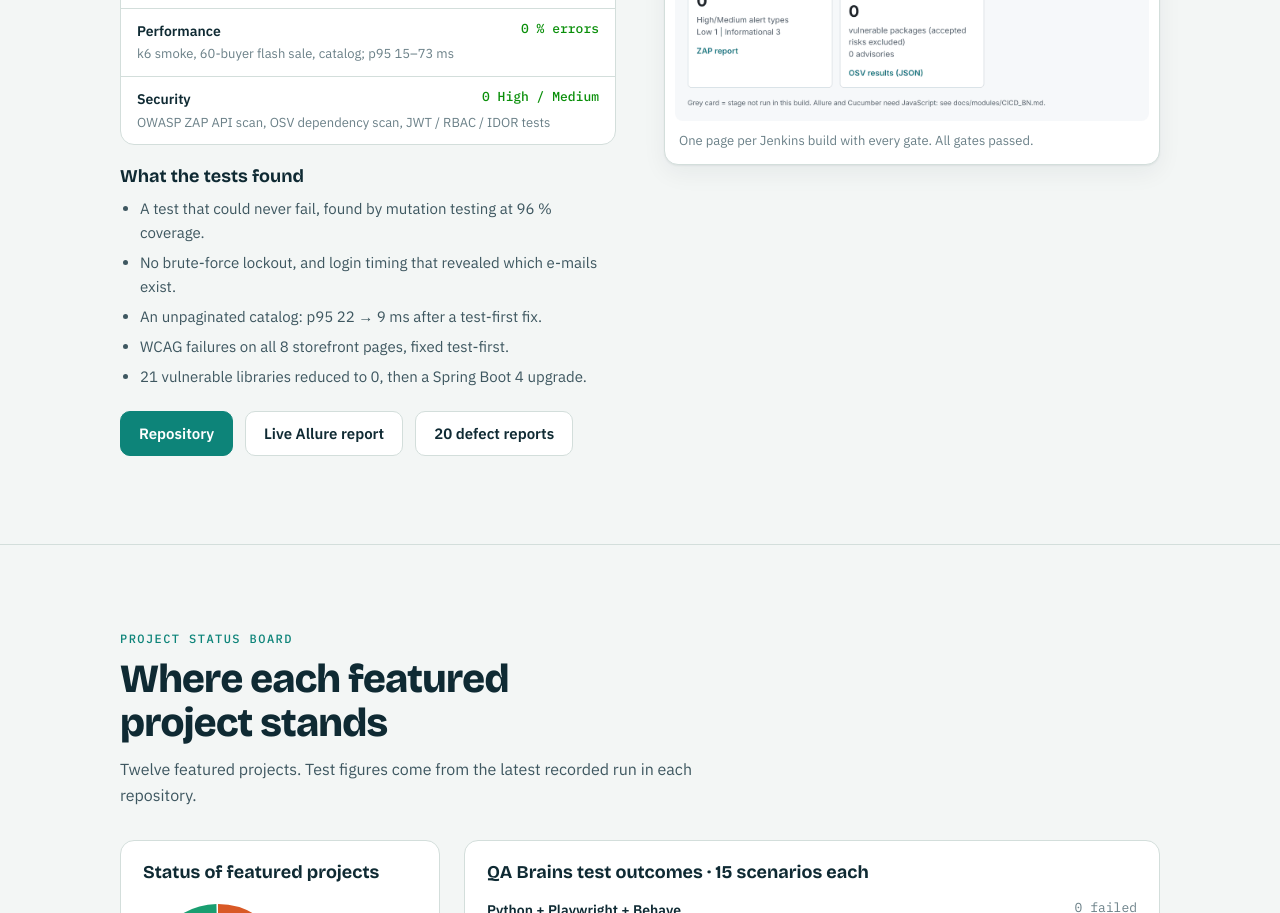
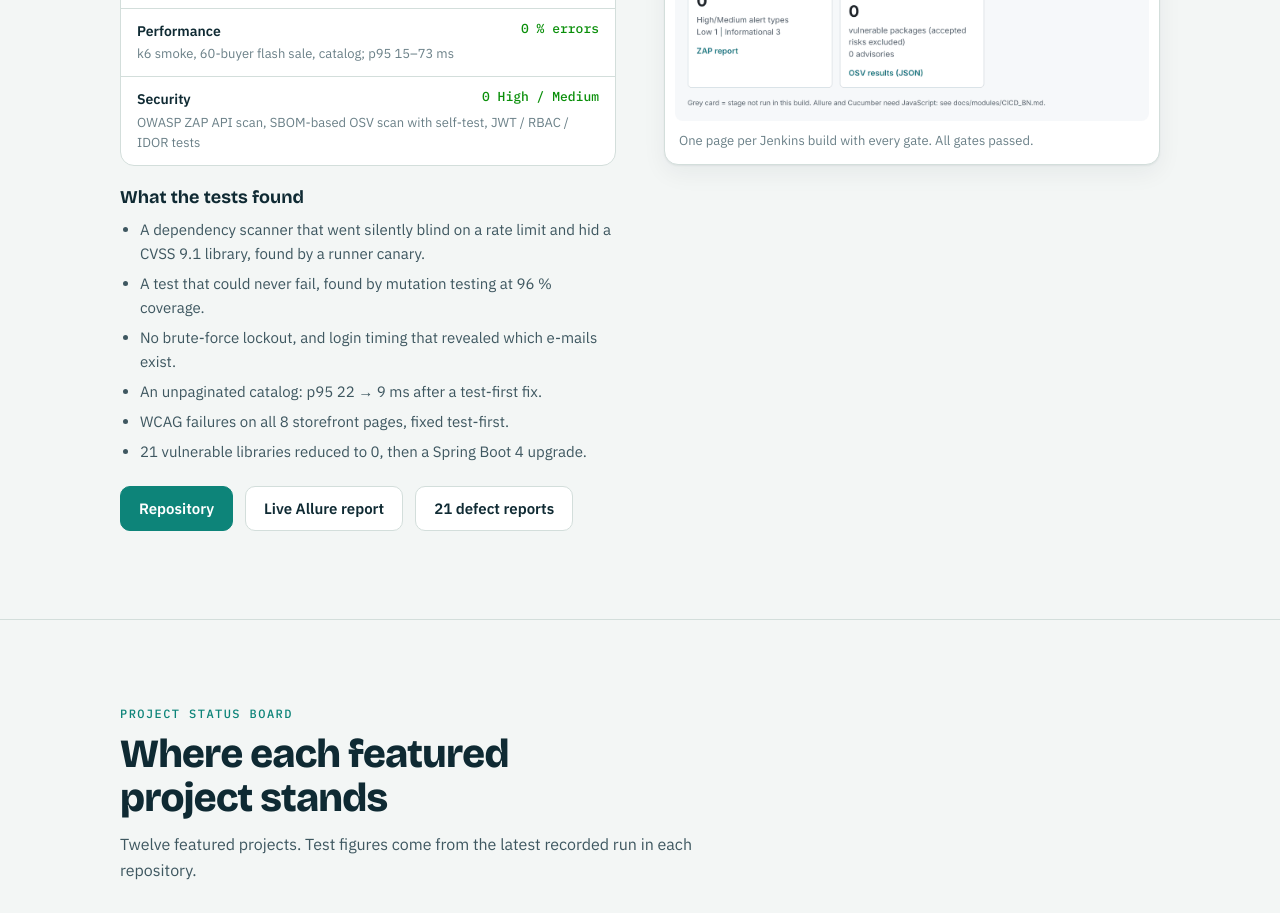
Before and after one commit to rbchy/rbchy, a plain HTML site: page index.html in a window 1280 px wide. Shown: the part 1825-2738 px from the top of the page. Drawn offline with nearby package versions, Linux system fonts and the light colour scheme.

Commit message:
Profile + website: 21 defects, SBOM-based dependency scan (#3)
Claude-Session: https://claude.ai/code/session_01Qs2216bJeCydYm8wNkm2Yv

Co-authored-by: RB Chowdhury <chyranajit@gmail.com>
Co-authored-by: Claude Opus 5.5 <noreply@anthropic.com>

```diff
--- a/index.html
+++ b/index.html
@@ -275,10 +275,11 @@ footer .wrap{display:flex;justify-content:space-between;flex-wrap:wrap;gap:12px}
           <li><b>Accessibility</b><span>8 / 8 pages</span><small>axe-core, WCAG 2.1 AA, 0 serious or critical</small></li>
           <li><b>Cross-browser</b><span>20 / 20</span><small>Chrome, Firefox, Edge in CI; Safari via Jenkins</small></li>
           <li><b>Performance</b><span>0 % errors</span><small>k6 smoke, 60-buyer flash sale, catalog; p95 15–73 ms</small></li>
-          <li><b>Security</b><span>0 High / Medium</span><small>OWASP ZAP API scan, OSV dependency scan, JWT / RBAC / IDOR tests</small></li>
+          <li><b>Security</b><span>0 High / Medium</span><small>OWASP ZAP API scan, SBOM-based OSV scan with self-test, JWT / RBAC / IDOR tests</small></li>
         </ul>
         <h3 style="font-size:18px;margin-bottom:10px">What the tests found</h3>
         <ul class="found">
+          <li>A dependency scanner that went silently blind on a rate limit and hid a CVSS 9.1 library, found by a runner canary.</li>
           <li>A test that could never fail, found by mutation testing at 96 % coverage.</li>
           <li>No brute-force lockout, and login timing that revealed which e-mails exist.</li>
           <li>An unpaginated catalog: p95 22 → 9 ms after a test-first fix.</li>
@@ -288,7 +289,7 @@ footer .wrap{display:flex;justify-content:space-between;flex-wrap:wrap;gap:12px}
         <div class="cta">
           <a class="btn primary" href="https://github.com/rbchy/RbcTcsWorld_ECommerceSuite" target="_blank" rel="noopener">Repository</a>
           <a class="btn" href="https://rbchy.github.io/RbcTcsWorld_ECommerceSuite/" target="_blank" rel="noopener">Live Allure report</a>
-          <a class="btn" href="https://github.com/rbchy/RbcTcsWorld_ECommerceSuite/blob/main/docs/qa/DEFECT_REPORTS.md" target="_blank" rel="noopener">20 defect reports</a>
+          <a class="btn" href="https://github.com/rbchy/RbcTcsWorld_ECommerceSuite/blob/main/docs/qa/DEFECT_REPORTS.md" target="_blank" rel="noopener">21 defect reports</a>
         </div>
       </div>
       <figure class="shot">
```
Also changed, not shown: README.md.
